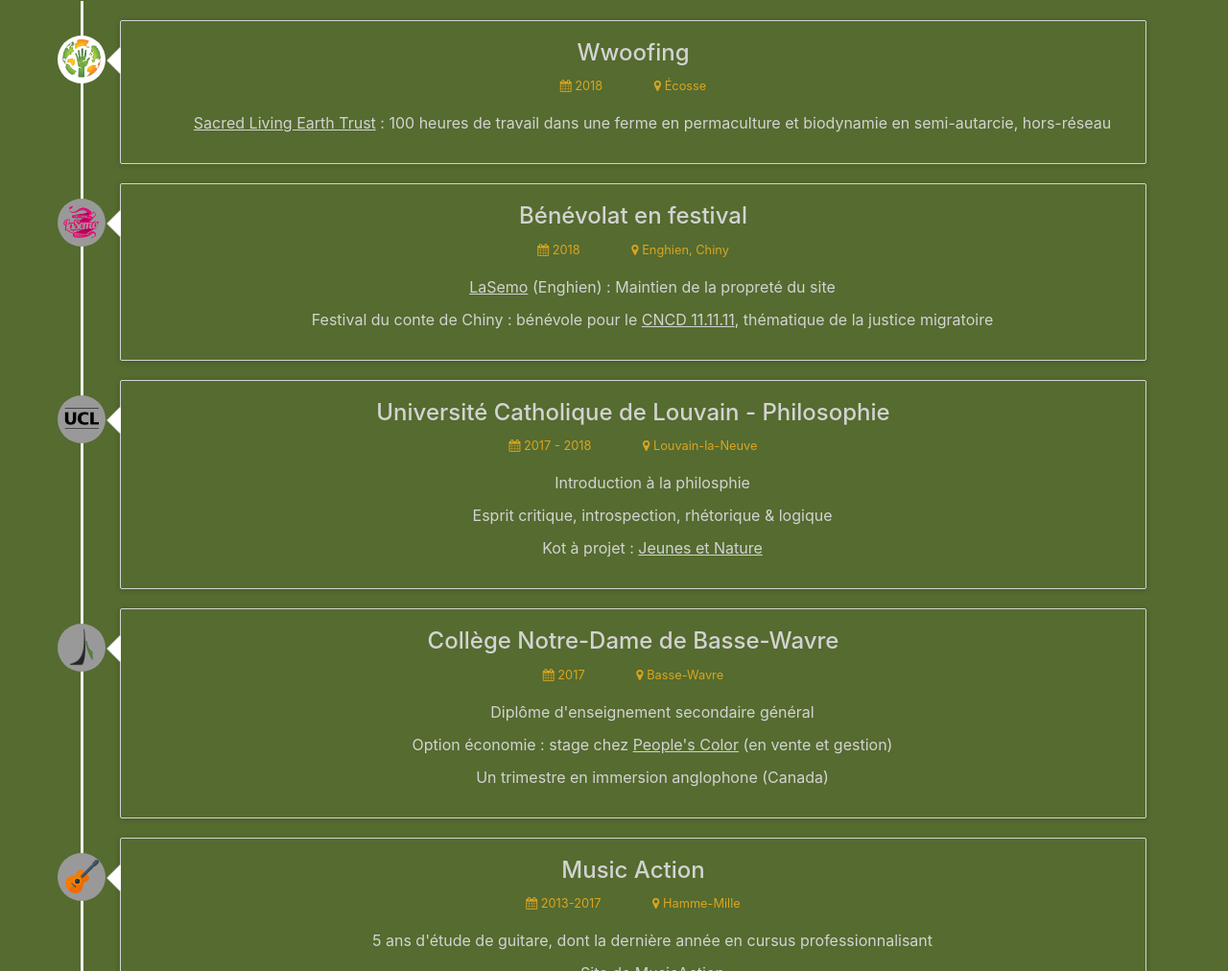
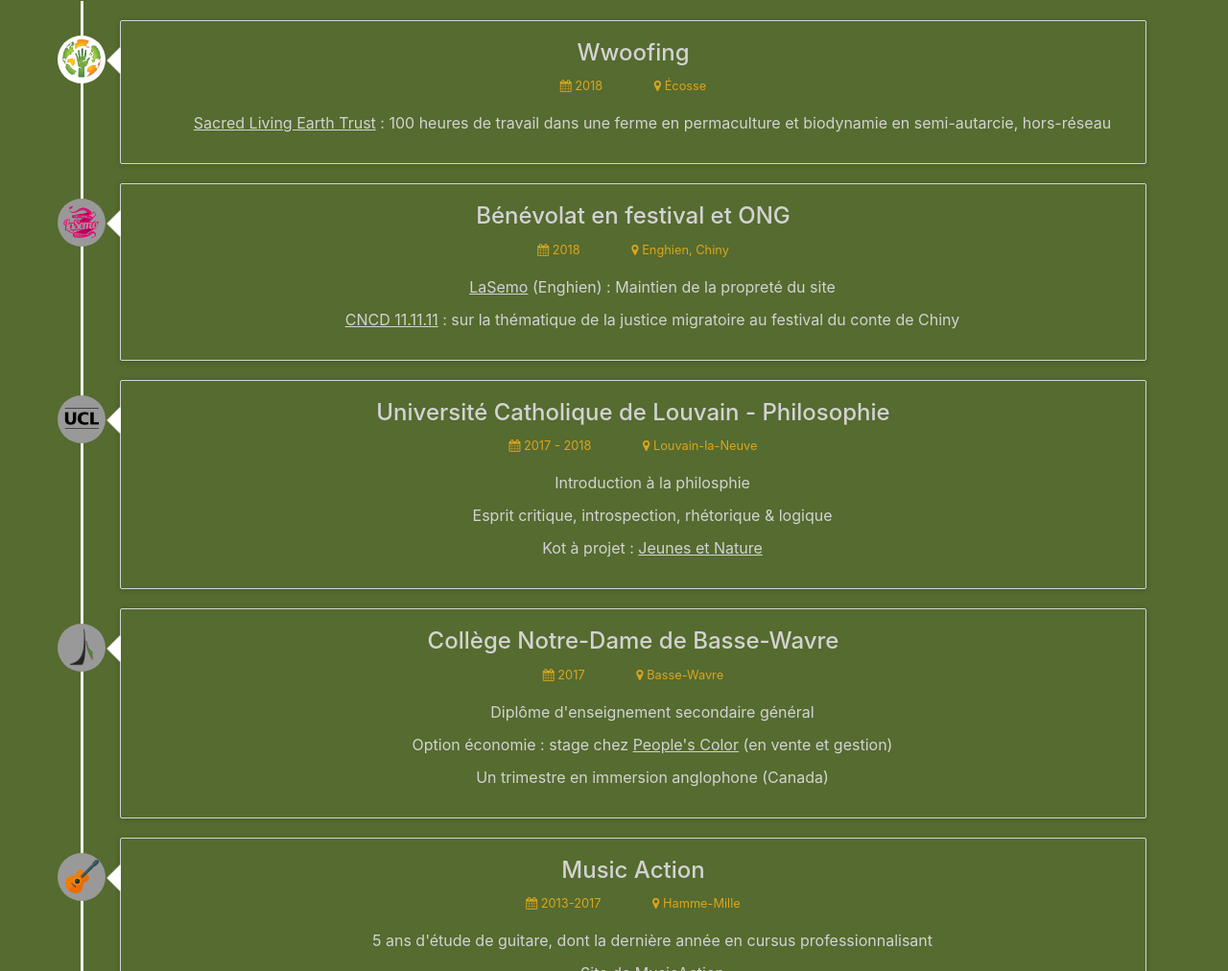
Before and after one commit to mathiis1999/CV, a plain HTML site: page index.html in a window 1280 px wide. Shown: the part 1687-2699 px from the top of the page at 96% size. Drawn offline with nearby package versions, Linux system fonts and the light colour scheme.

Commit message:
Update index.html

```diff
--- a/index.html
+++ b/index.html
@@ -226,7 +226,7 @@
 					<div class="timeline-badge"><img class="greyOnPrint" style="margin-top: -5px;" width=40 src="images/festival.png" /></div>
 					<div class="timeline-panel">
 					<div class="timeline-heading">
-						<h4 class="timeline-title">Bénévolat en festival</h4>
+						<h4 class="timeline-title">Bénévolat en festival et ONG</h4>
 						<p><small class="text-muted"><i class="fa fa-calendar"></i> 2018
 						<span style="margin-right: 50px;"></span>
 						<i class="fa fa-map-marker"></i> <span traduction="waver">Enghien, Chiny</span></small></p>
@@ -235,7 +235,7 @@
 						<p>
 							<ul class="timeline-list">
 								<li traduction="ipes_content"><a href="https://www.lasemo.be/mission-valeurs/" class="link">LaSemo</a> (Enghien) : Maintien de la propreté du site </li>
-								<li>Festival du conte de Chiny : bénévole pour le <a href="https://www.cncd.be/-campagne-justice-migratoire-" class="link">CNCD 11.11.11</a>, thématique de la justice migratoire</li>
+								<li><a href="https://www.cncd.be/-campagne-justice-migratoire-" class="link">CNCD 11.11.11</a> : sur la thématique de la justice migratoire au festival du conte de Chiny</li>
 							</ul>
 						</p>
 					</div>
```
